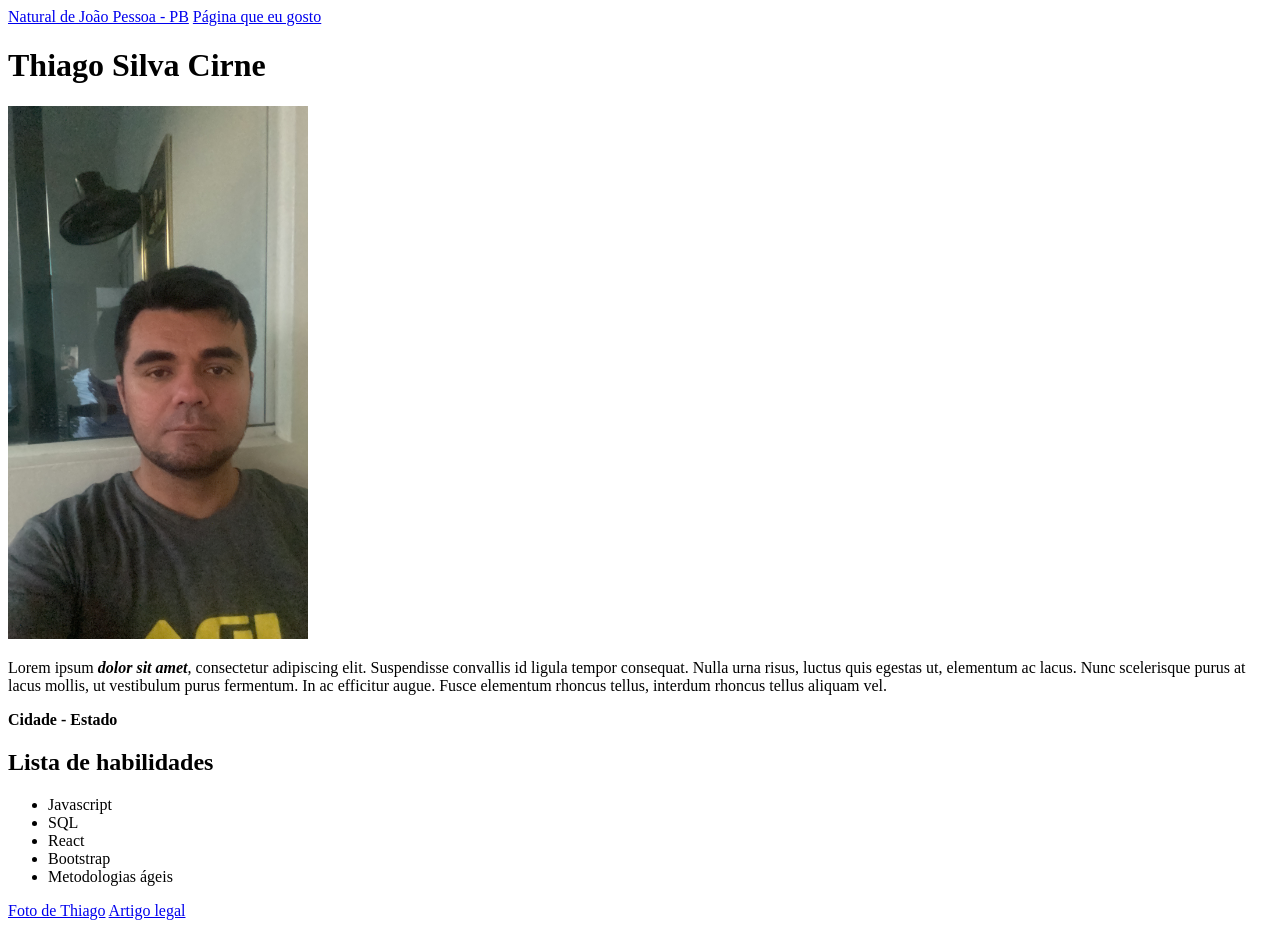
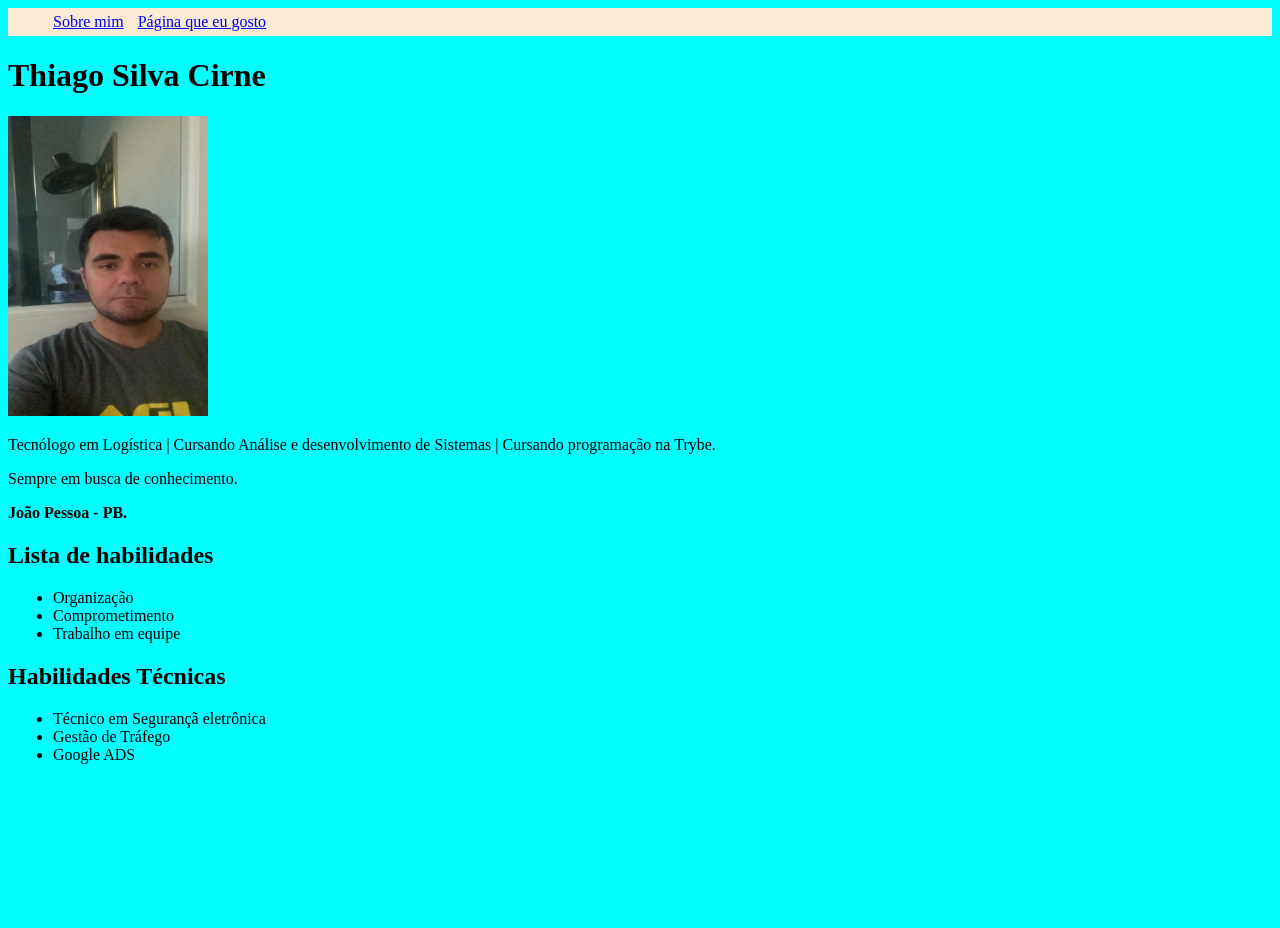
Before and after one commit to ThiagoCirne/Portfolio-web, a plain HTML site: page index.html in a window 1280 px wide. After the commit the page ends 800 px from the top, so only its background shows below. Drawn offline with Linux system fonts and the light colour scheme.

Commit message:
insercao dos meus dados, refencia ao menu

```diff
--- a/index.html
+++ b/index.html
@@ -4,31 +4,43 @@
   <meta charset="UTF-8">
   <meta http-equiv="X-UA-Compatible" content="IE=edge">
   <meta name="viewport" content="width=device-width, initial-scale=1.0">
-  <title>Portfólio Web</title>
-  <link rel="stylesheet" type="text/css" href="style.css">
+  <title>Portfólio Thiago</title>
+  <link rel="stylesheet" href="style.css">
 
 
-    </head>
+<body>
+<header>
+  <nav>
+    <ul>
+      <li class="menu"><a href=#sobre-mim>Sobre mim</a></li>
+      <li class="menu"><a href=#pagina>Página que eu gosto</a></li>
+    </ul>
+  </nav>
+</header>
 
-<body>
-</nav>
-  <a href="#sobre-mim">Natural de João Pessoa - PB</a>
-  <a href="#pagina">Página que eu gosto</a>
-</nav>
+
+<main>
+
   <h1 class="meuNome">Thiago Silva Cirne</h1>
-  <img src="thiago.JPG" width="300px" alt="selfie" id="foto">
-  <p class="descricao">Lorem ipsum <strong><em>dolor sit amet</em></strong>, consectetur adipiscing elit. Suspendisse convallis id ligula tempor consequat. Nulla urna risus, luctus quis egestas ut, elementum ac lacus. Nunc scelerisque purus at lacus mollis, ut vestibulum purus fermentum. In ac efficitur augue. Fusce elementum rhoncus tellus, interdum rhoncus tellus aliquam vel.</p>
-  <p class="resido"><strong>Cidade - Estado</strong></p>
+     <img src="thiago.JPG" width="300px" alt="foto de thiago" id="foto">
+     <p id="sobre-mim">Tecnólogo em Logística | Cursando Análise e desenvolvimento de Sistemas | Cursando programação na Trybe.</p>
+     <p id="sobre-mim">Sempre em busca de conhecimento.</p>
+     <p id="sobre-mim"><strong>João Pessoa - PB.</strong></p>
 
-  <h2>Lista de habilidades</h2>
-  <ul>
-    <li class="javascript">Javascript</li>
-    <li class="sql">SQL</li>
-    <li class="react">React</li>
-    <li class="bootstrap">Bootstrap</li>
-    <li class="metoAgil">Metodologias ágeis</li>
-  </ul>
-  <a href="thiago.JPG">Foto de Thiago</a>
-  <a href="https://blog.betrybe.com/carreira/frontend/" target="_blank">Artigo legal</a>
+  <h2>Lista de habilidades </h2>
+   <ul>
+     <li class="habilidades">Organização</li>
+     <li class="habilidades">Comprometimento</li>
+     <li class="habilidades">Trabalho em equipe</li>
+    </ul>
+
+    <h2>Habilidades Técnicas</h2>
+   <ul>
+     <li class="habilidades-tecnicas">Técnico em Segurançã eletrônica</li>
+     <li class="habilidades-tecnicas">Gestão de Tráfego</li>
+     <li class="habilidades-tecnicas">Google ADS</li>
+
+    </ul>
+  </main>
 </body>
 </html>
--- a/style.css
+++ b/style.css
@@ -0,0 +1,37 @@
+body {
+    background-color: aqua;
+}
+
+header {
+
+    background-color: antiquewhite;
+
+    }
+
+nav {
+
+    background-color: rgb(0, 0, 0);
+    display:inline-block;
+    background-color: antiquewhite;
+    width: 40%;
+
+    }
+ul {
+    margin: 5px;
+
+}
+
+.menu {
+    display: inline-block;
+    margin-right: 10px;
+
+}
+
+img {
+
+
+    margin:auto;
+    height: 300px;
+    width: 200px;
+
+}
```
